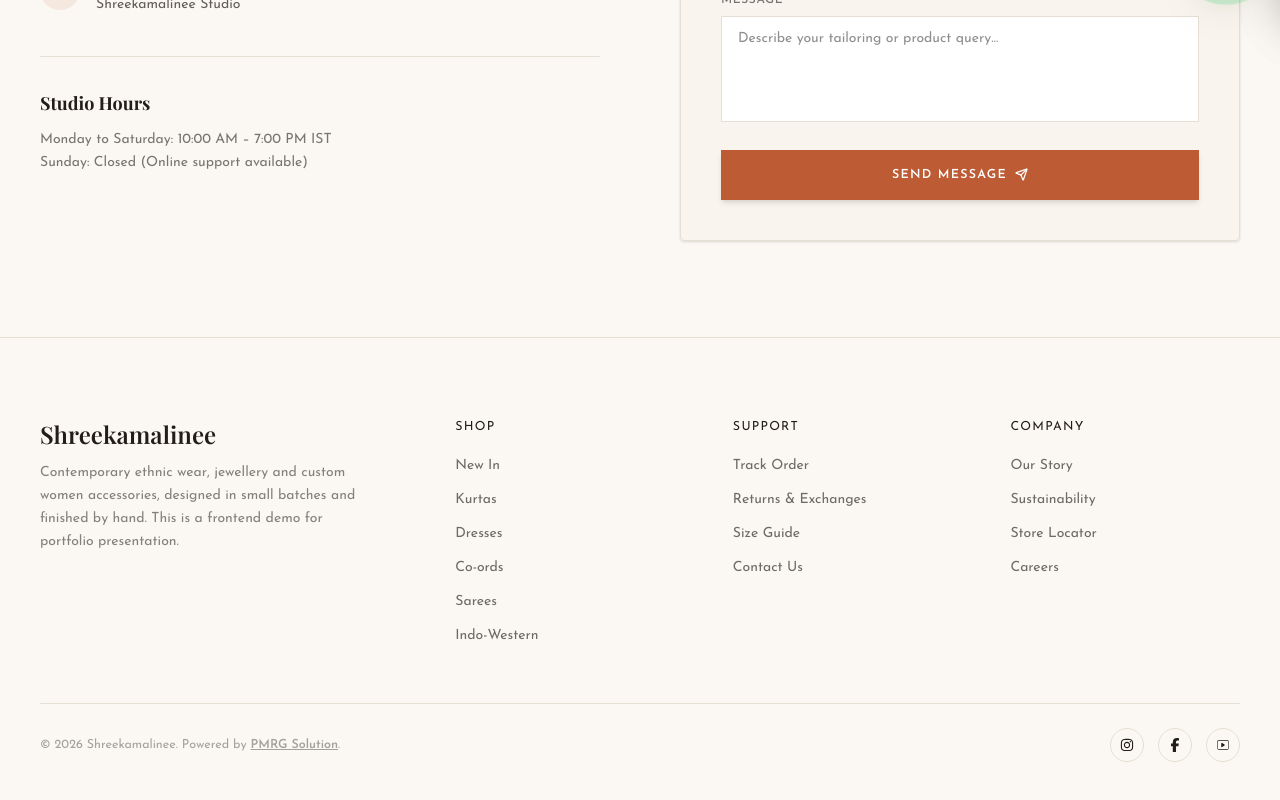
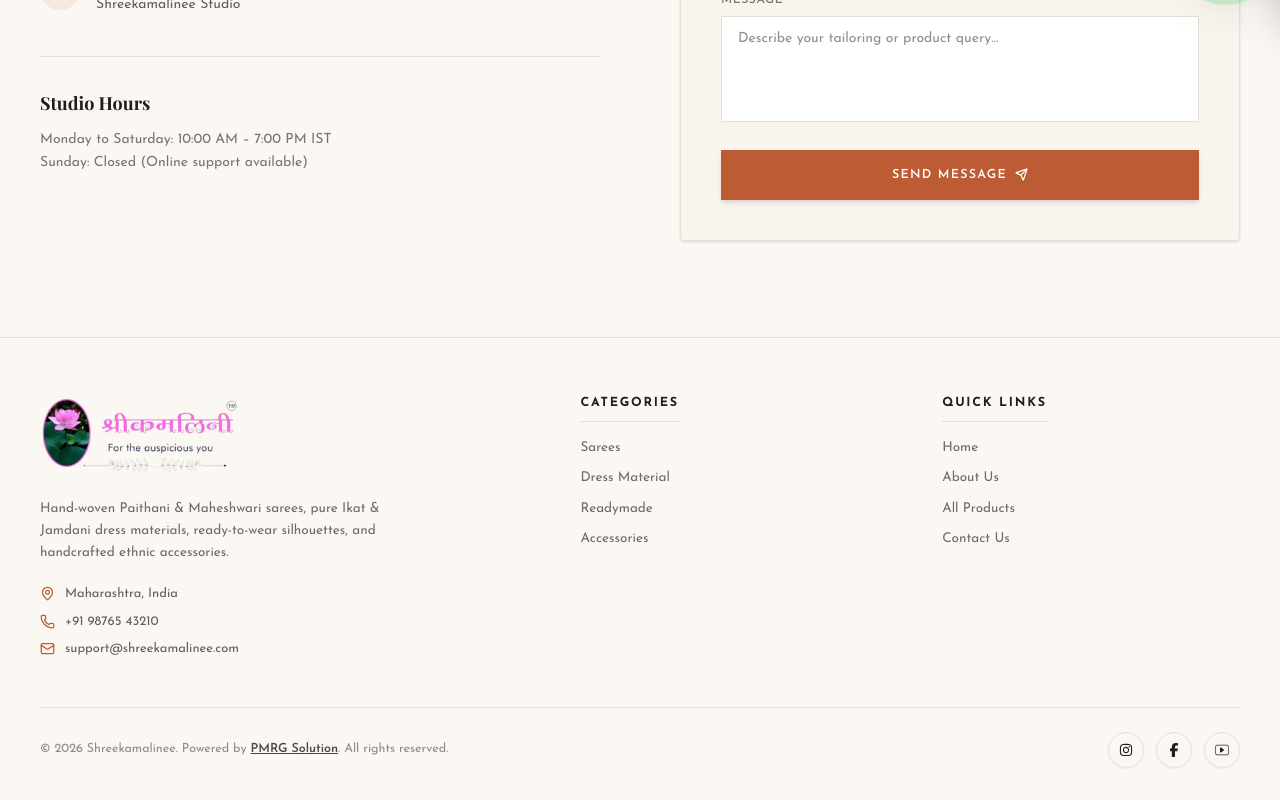
Before and after one commit to Sugaam-dev/Fashion-E-commerce, a React (Vite) app: page /contact in a window 1280 px wide. Shown: the part 794-1594 px from the top of the page. Built offline with nearby package versions, Linux system fonts and the light colour scheme; a web font is replaced by a local one.

Commit message:
footer updated

```diff
--- a/src/components/layout/Footer.jsx
+++ b/src/components/layout/Footer.jsx
@@ -1,59 +1,122 @@
 import { FaInstagram, FaFacebookF } from "react-icons/fa6";
 import { Link } from "react-router-dom";
 import { CiYoutube } from "react-icons/ci";
+import { Mail, Phone, MapPin } from "lucide-react";
+
 export default function Footer() {
+  const collectionLinks = [
+    { label: "Sarees", path: "/product?category=Sarees" },
+    { label: "Dress Material", path: "/product?category=Dress%20Material" },
+    { label: "Readymade", path: "/product?category=Readymade" },
+    { label: "Accessories", path: "/product?category=Accessories" },
+  ];
+
+  const quickLinks = [
+    { label: "Home", path: "/" },
+    { label: "About Us", path: "/about" },
+    { label: "All Products", path: "/product" },
+    { label: "Contact Us", path: "/contact" },
+  ];
+
   return (
-    <footer className="pt-16 md:pt-20 pb-8 border-t border-line">
+    <footer className="pt-14 pb-8 bg-cream border-t border-line">
       <div className="max-w-[1280px] min-[2000px]:max-w-[2100px] mx-auto px-6 md:px-10">
-        <div className="grid sm:grid-cols-2 md:grid-cols-[1.6fr_1fr_1fr_1fr] gap-10 md:gap-12 mb-14">
-          <div>
-            <div className="font-serif text-2xl font-semibold mb-3">
-              Shreekamalinee
+        <div className="grid sm:grid-cols-2 lg:grid-cols-[1.6fr_1fr_1fr] gap-10 md:gap-16 mb-12">
+
+          {/* Brand Info & Logo Column */}
+          <div className="space-y-4">
+            <Link to="/" className="inline-block hover:opacity-90 transition-opacity">
+              <img
+                src="/shreekamalineeLogo.png"
+                alt="Shreekamalinee Logo"
+                className="h-20 w-auto object-contain"
+              />
+            </Link>
+            <p className="text-[13.5px] text-charcoal/65 leading-relaxed max-w-sm">
+              Hand-woven Paithani & Maheshwari sarees, pure Ikat & Jamdani dress materials,
+              ready-to-wear silhouettes, and handcrafted ethnic accessories.
+            </p>
+            <div className="pt-1 space-y-2 text-[13px] text-charcoal/70">
+              <div className="flex items-center gap-2.5">
+                <MapPin size={15} className="text-rust shrink-0" />
+                <span>Maharashtra, India</span>
+              </div>
+              <div className="flex items-center gap-2.5">
+                <Phone size={15} className="text-rust shrink-0" />
+                <span>+91 98765 43210</span>
+              </div>
+              <div className="flex items-center gap-2.5">
+                <Mail size={15} className="text-rust shrink-0" />
+                <span>support@shreekamalinee.com</span>
+              </div>
             </div>
-            <p className="text-sm text-charcoal/55 leading-relaxed max-w-xs">
-              Contemporary ethnic wear, jewellery and custom women accessories,
-              designed in small batches and finished by hand. This is a frontend demo
-              for portfolio presentation.
-            </p>
           </div>
 
-          <FooterCol
-            title="Shop"
-            links={["New In", "Kurtas", "Dresses", "Co-ords", "Sarees", "Indo-Western"]}
-          />
-          <FooterCol
-            title="Support"
-            links={["Track Order", "Returns & Exchanges", "Size Guide", "Contact Us"]}
-          />
-          <FooterCol
-            title="Company"
-            links={["Our Story", "Sustainability", "Store Locator", "Careers"]}
-          />
+          {/* Real Category Links */}
+          <div>
+            <h4 className="text-[12.5px] tracking-[0.14em] uppercase font-bold text-charcoal mb-4 border-b border-rust/20 pb-2 w-fit">
+              Categories
+            </h4>
+            <ul className="space-y-2.5">
+              {collectionLinks.map((l) => (
+                <li key={l.label}>
+                  <Link
+                    to={l.path}
+                    className="text-[13.5px] text-charcoal/65 hover:text-rust transition-colors block"
+                  >
+                    {l.label}
+                  </Link>
+                </li>
+              ))}
+            </ul>
+          </div>
+
+          {/* Real Page Links */}
+          <div>
+            <h4 className="text-[12.5px] tracking-[0.14em] uppercase font-bold text-charcoal mb-4 border-b border-rust/20 pb-2 w-fit">
+              Quick Links
+            </h4>
+            <ul className="space-y-2.5">
+              {quickLinks.map((l) => (
+                <li key={l.label}>
+                  <Link
+                    to={l.path}
+                    className="text-[13.5px] text-charcoal/65 hover:text-rust transition-colors block"
+                  >
+                    {l.label}
+                  </Link>
+                </li>
+              ))}
+            </ul>
+          </div>
         </div>
 
-        <div className="flex justify-between items-center flex-wrap gap-4 text-[12.5px] text-charcoal/40 pt-6 border-t border-line">
+        {/* Bottom Bar & Social Media */}
+        <div className="flex justify-between items-center flex-wrap gap-4 text-[12.5px] text-charcoal/50 pt-6 border-t border-line">
           <span>
             © 2026 Shreekamalinee. Powered by{" "}
             <a
               href="https://www.pmrgsolution.com/"
               target="_blank"
               rel="noopener noreferrer"
-              className="hover:text-rust underline transition-colors font-semibold"
+              className="hover:text-rust underline transition-colors font-semibold text-charcoal/80"
             >
               PMRG Solution
-            </a>.
+            </a>. All rights reserved.
           </span>
-          <div className="flex gap-3.5">
+          <div className="flex gap-3">
             {[
-              { icon: <FaInstagram size={14} />, label: "Instagram" },
-              { icon: <FaFacebookF size={14} />, label: "Facebook" },
-              { icon: <CiYoutube   size={14} />, label: "YouTube" }
+              { icon: <FaInstagram size={14} />, label: "Instagram", url: "https://instagram.com" },
+              { icon: <FaFacebookF size={14} />, label: "Facebook", url: "https://facebook.com" },
+              { icon: <CiYoutube size={16} />, label: "YouTube", url: "https://youtube.com" }
             ].map((s, i) => (
               <a
                 key={i}
-                href="#"
+                href={s.url}
+                target="_blank"
+                rel="noopener noreferrer"
                 aria-label={s.label}
-                className="w-8.5 h-8.5 border border-line rounded-full flex items-center justify-center text-charcoal hover:bg-charcoal hover:text-cream hover:border-charcoal transition-all duration-300 hover:scale-105"
+                className="w-9 h-9 border border-line rounded-full flex items-center justify-center text-charcoal hover:bg-rust hover:text-white hover:border-rust transition-all duration-300 shadow-xs"
               >
                 {s.icon}
               </a>
@@ -64,30 +127,3 @@
     </footer>
   );
 }
-
-function FooterCol({ title, links }) {
-  // Map internal paths where applicable
-  const getPath = (label) => {
-    if (label === "Contact Us") return "/contact";
-    if (label === "Our Story") return "/about";
-    return "/product";
-  };
-
-  return (
-    <div>
-      <h4 className="text-[12.5px] tracking-[0.1em] uppercase mb-4">{title}</h4>
-      <ul className="space-y-2.5">
-        {links.map((l) => (
-          <li key={l}>
-            <Link
-              to={getPath(l)}
-              className="text-sm text-charcoal/65 hover:text-rust transition-colors"
-            >
-              {l}
-            </Link>
-          </li>
-        ))}
-      </ul>
-    </div>
-  );
-}
```
